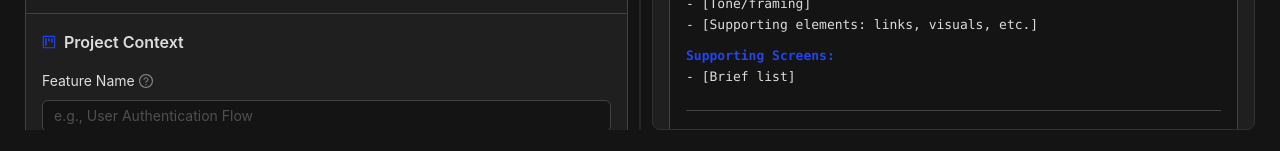
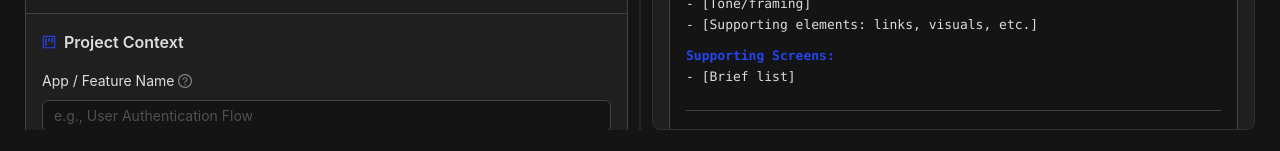
Before and after one commit to studio-rodrigo/AppMaker-V1, a Next.js app: page / in a window 1280 px wide. Shown: the part 647-798 px from the top of the page. Built offline with nearby package versions, Linux system fonts and the light colour scheme; what @ant-design/nextjs-registry would draw is missing.

Commit message:
Update form labels: App/Feature Name and Company/Product

```diff
--- a/src/components/ProjectContext.tsx
+++ b/src/components/ProjectContext.tsx
@@ -15,19 +15,19 @@ export default function ProjectContext() {
       </div>
 
       <Form.Item
-        label="Feature Name"
+        label="App / Feature Name"
         name="featureName"
-        rules={[{ required: true, message: 'Please enter the feature name' }]}
-        tooltip="The name of the feature you're designing"
+        rules={[{ required: true, message: 'Please enter the app or feature name' }]}
+        tooltip="The name of the app or feature you're designing"
       >
         <Input placeholder="e.g., User Authentication Flow" />
       </Form.Item>
 
       <Form.Item
-        label="Product / Company"
+        label="Company / Product"
         name="productCompany"
-        rules={[{ required: true, message: 'Please enter the product or company name' }]}
-        tooltip="The product context (e.g., 'DoorDash Merchant Portal (web application)')"
+        rules={[{ required: true, message: 'Please enter the company or product name' }]}
+        tooltip="The company and product context (e.g., 'DoorDash Merchant Portal (web application)')"
       >
         <Input placeholder="e.g., Acme Dashboard (web application)" />
       </Form.Item>
```
